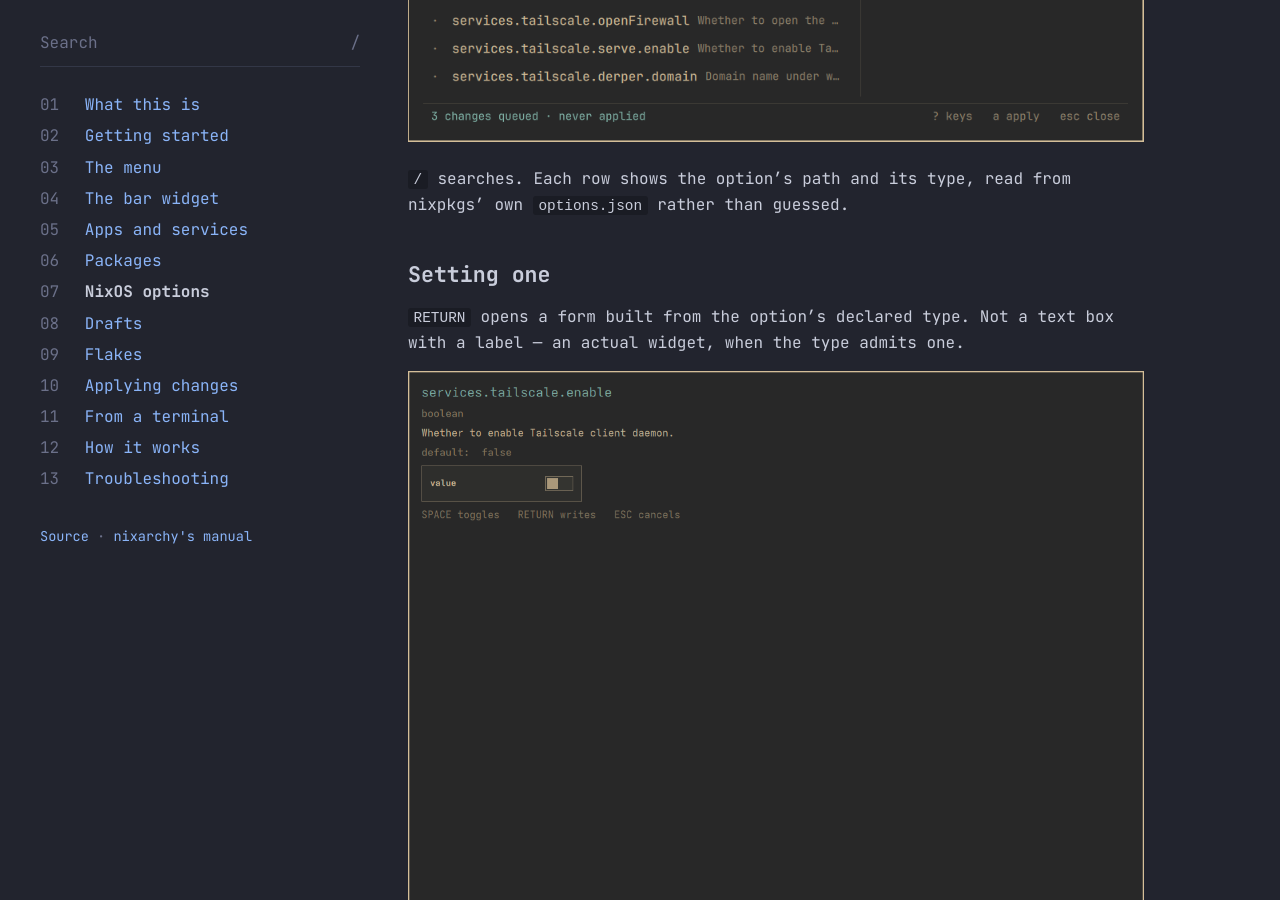
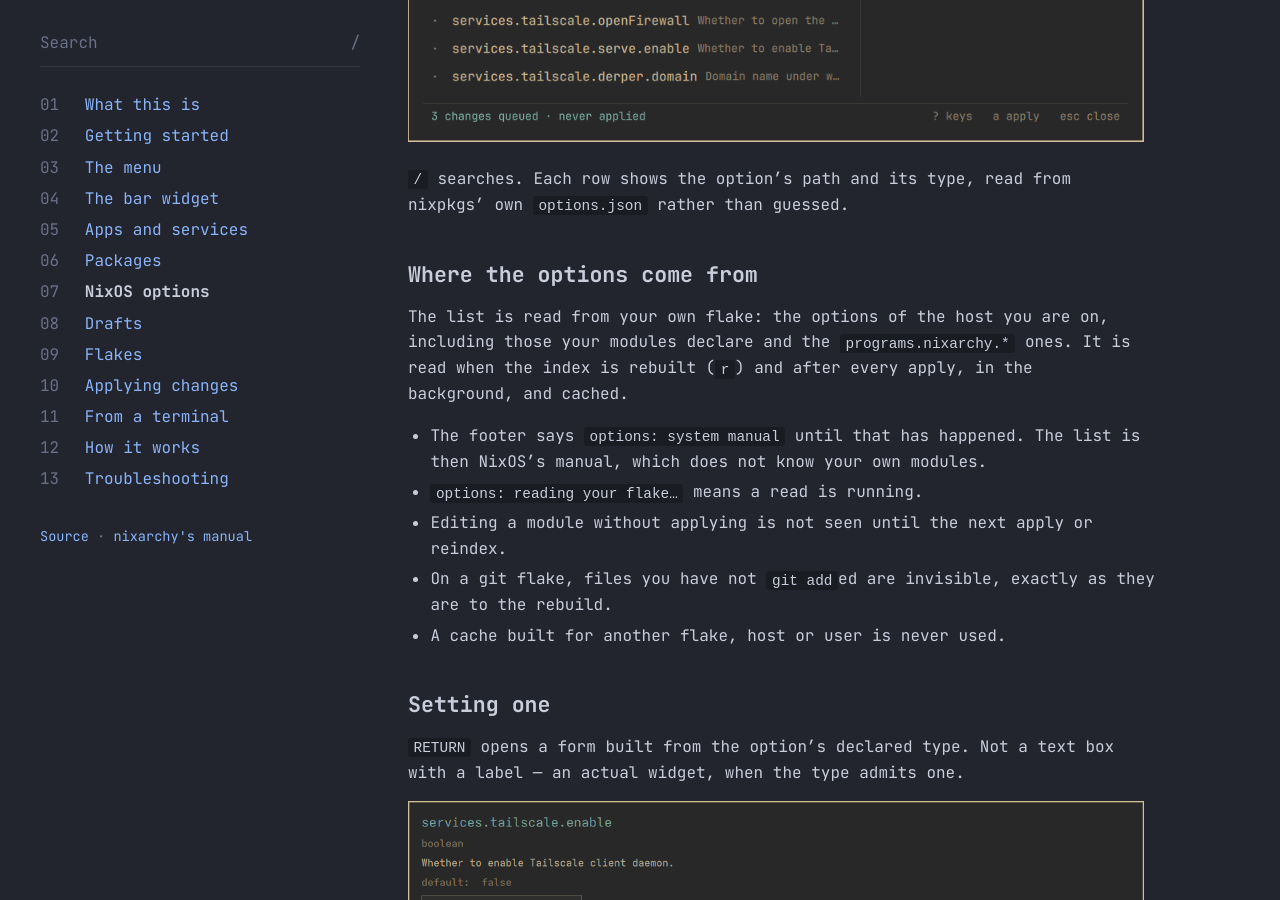
Before and after one commit to olafkfreund/nixarchy-pkg, a Jekyll site: the page built from docs/manual/options.md, in a window 1280 px wide and 900 px high, scrolled down 901 px. Built offline with Jekyll 4.4.1, drawn with Linux system fonts in a browser that asks for light colours.

Commit message:
feat(options): discover options from the user's own flake (#62)
Plan PR 1, steps 1-5 (Codex: 1, with two fixes; workflow agent: 2-5).

Co-Authored-By: Claude Opus 5.5 <noreply@anthropic.com>
Claude-Session: https://claude.ai/code/session_01WtDyDubftZDANveKdhaPiL

```diff
--- a/docs/manual/options.md
+++ b/docs/manual/options.md
@@ -12,6 +12,22 @@ does not carry, which is most of them.
 
 `/` searches. Each row shows the option's path and its type, read from
 nixpkgs' own `options.json` rather than guessed.
+
+## Where the options come from
+
+The list is read from your own flake: the options of the host you are on,
+including those your modules declare and the `programs.nixarchy.*` ones. It
+is read when the index is rebuilt (`r`) and after every apply, in the
+background, and cached.
+
+- The footer says `options: system manual` until that has happened. The
+  list is then NixOS's manual, which does not know your own modules.
+- `options: reading your flake…` means a read is running.
+- Editing a module without applying is not seen until the next apply or
+  reindex.
+- On a git flake, files you have not `git add`ed are invisible, exactly as
+  they are to the rebuild.
+- A cache built for another flake, host or user is never used.
 
 ## Setting one
 
```
Also changed, not shown: docs/manual/troubleshooting.md (+15 -0 lines), plan/2026-11-16-62-home-manager-scope.md (+2 -0 lines), 8 other files.
